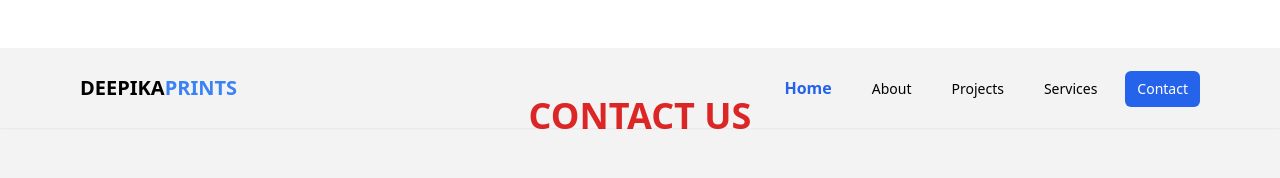
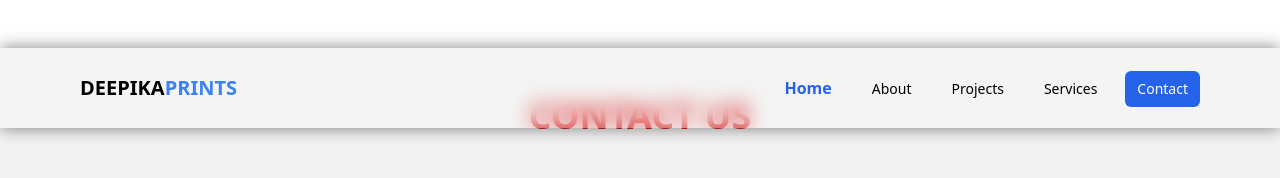
Before and after one commit to sakettiwari076/DEEPIKA-PRINTS, a Next.js app: page /Components/contactus in a window 1280 px wide. Shown: the top 178 px of the page. Built offline with nearby package versions, Linux system fonts and the light colour scheme.

Commit message:
/pagesmodified

```diff
--- a/pages/_app.js
+++ b/pages/_app.js
@@ -14,7 +14,7 @@ function MyApp({ Component, pageProps }) {
     // NAVBAR
 
     <div>
-  <nav className=" shadow-sm fixed w-full z-10">
+  <nav className=" ournav  fixed w-full z-10">
 				<div className="w-full">
 					<div className="flex items-center h-20 w-full">
 						<div className="flex items-center  mx-20  justify-between w-full">
@@ -205,17 +205,7 @@ function MyApp({ Component, pageProps }) {
 				</Transition>
 			</nav>
 
-
-
-
-
-
-
-
   <Component {...pageProps} />
-
-
-
   <div className='  font-bold bgtest mt-12 text-red-600 text-center py-12 text-4xl' >
   <h1 className='' id='contactus'>CONTACT US</h1>
   </div>
@@ -224,7 +214,7 @@ function MyApp({ Component, pageProps }) {
 <div className="container px-5 py-24 mx-auto flex sm:flex-nowrap flex-wrap">
   <div className="lg:w-2/3 md:w-1/2 bg-gray-300 rounded-lg overflow-hidden sm:mr-10 p-10 flex items-end justify-start relative">
     <iframe width="100%" height="100%" className="absolute inset-0" frameBorder="0" title="map" marginHeight="0" marginWidth="0" scrolling="no"  src="https://www.google.com/maps/embed?pb=!1m14!1m8!1m3!1d14012.014268470783!2d77.0619035!3d28.5996698!3m2!1i1024!2i768!4f13.1!3m3!1m2!1s0x0%3A0x983aaecf13f656a0!2sAdarsh%20Apartment%2C%20Sector%203%2C%20Pocket%2016%2C%20Dwarka!5e0!3m2!1sen!2sin!4v1651079425095!5m2!1sen!2sin "loading="lazy" referrerpolicy="no-referrer-when-downgrade" ></iframe>
-    <div className="bg-white relative flex flex-wrap py-6 rounded shadow-md">
+    <div className="">
       <div className="lg:w-1/2 px-6">
         <h2 className="title-font font-semibold text-gray-900 tracking-widest text-xs">ADDRESS</h2>
         <p className="mt-1">Flat No 452, Adarsh Apartment, Pocket - 16, Sector - 3, Dwarka, Delhi - 110075</p>
--- a/pages/index.js
+++ b/pages/index.js
@@ -51,7 +51,7 @@ export default function Home() {
     <div className='flex justify-center'>
     <img src='https://static.thenounproject.com/png/2724353-200.png' className=' pr-48 pb-4 h-16  '/>
     </div>
-    <h1 className='text-3xl pr-3 '>Event Management </h1>  <br></br> <p className='font-extralight pr-20 '> One Place Event Solution
+    <h1 className='text-3xl  '>Event Management </h1>  <br></br> <p className='font-extralight pr-20 '> One Place Event Solution
     </p><br></br>
     </div>
     <div className='font-semibold py-5  fontour3'>
@@ -61,18 +61,22 @@ export default function Home() {
     <h1 className='text-3xl pr-9 '>Supply Chain </h1>  <br></br> <p className='font-extralight pr-20 '> Deliver Anywhere</p><br></br>
     </div>
     </div>
-      <div className=' text-gray-900 py-12 effect6  bgour7 grid lg:grid-cols-4 text-center '>
+      <div className=' text-gray-900  effect6  bgour7 grid lg:grid-cols-4 text-center '>
       <div className='font-semibold py-5 text-3xl fontour3'>
-      100+ <br></br> CLIENTS
+      100+ <br></br> Projects <br></br>
+      Completed
       </div>
         <div className='font-semibold  text-3xl py-5 fontour3'>
-        100+ <br></br> CLIENTS
+        100+ <br></br>Happy<br></br>
+        Clients
         </div>
         <div className='font-semibold text-3xl py-5 fontour3'>
-        100+ <br></br> CLIENTS
+        100+ <br></br> Awards <br></br>
+        Recieved
         </div>
         <div className='font-semibold text-3xl py-5 fontour3'>
-        100+ <br></br> CLIENTS
+        100+ <br></br> Cups Of <br></br>
+        Coffee
         </div>
         </div>
       <Testimonials/>
--- a/styles/globals.css
+++ b/styles/globals.css
@@ -204,3 +204,8 @@ text-align: left;
 padding-left: 2rem;
 }
 }
+.ournav {
+  background: rgba(255, 255, 255, 0.1);
+  backdrop-filter: blur(10px);
+  box-shadow: 0px 0px 16px rgba(0, 0, 0, 0.5);
+}
```
